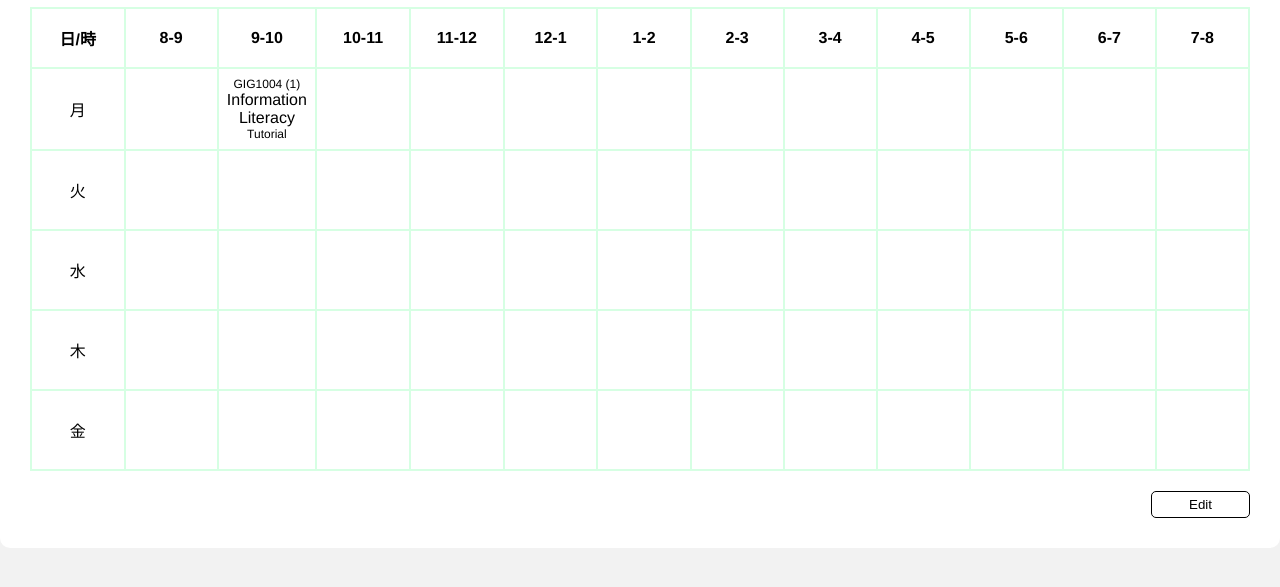
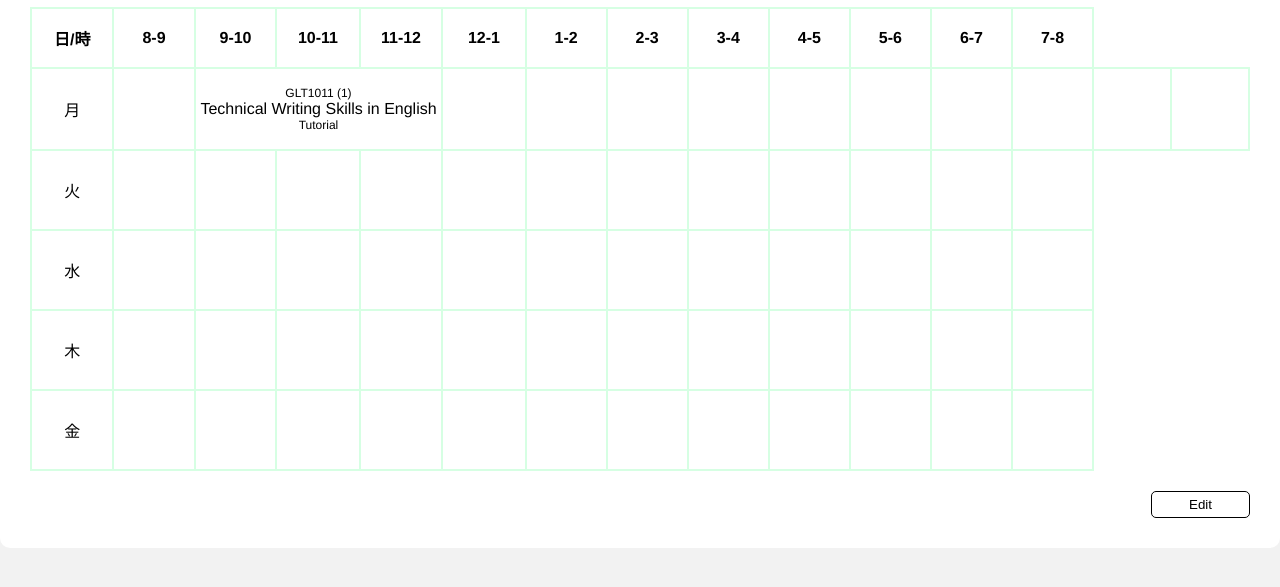
Before and after one commit to ChenChingYen/tasky.github.io, a plain HTML site: page timetable.html in a window 1280 px wide. Shown: the part 171-758 px from the top of the page. Drawn offline with nearby package versions, Linux system fonts and the light colour scheme.

Commit message:
Update timetable.html

```diff
--- a/timetable.html
+++ b/timetable.html
@@ -89,12 +89,12 @@
                             <tr id="Monday">
                                 <td>月</td>
                                 <td></td>
-                                <td>
+                                <td colspan=3>
                                     <a href="#" target="_blank">
                                         <div class="course">
                                             <div>
-                                                <div>GIG1004 (1)</div>
-                                                <div>Information Literacy</div>
+                                                <div>GLT1011 (1)</div>
+                                                <div>Technical Writing Skills in English</div>
                                                 <div>Tutorial</div>
                                             </div>
                                         </div>
```
